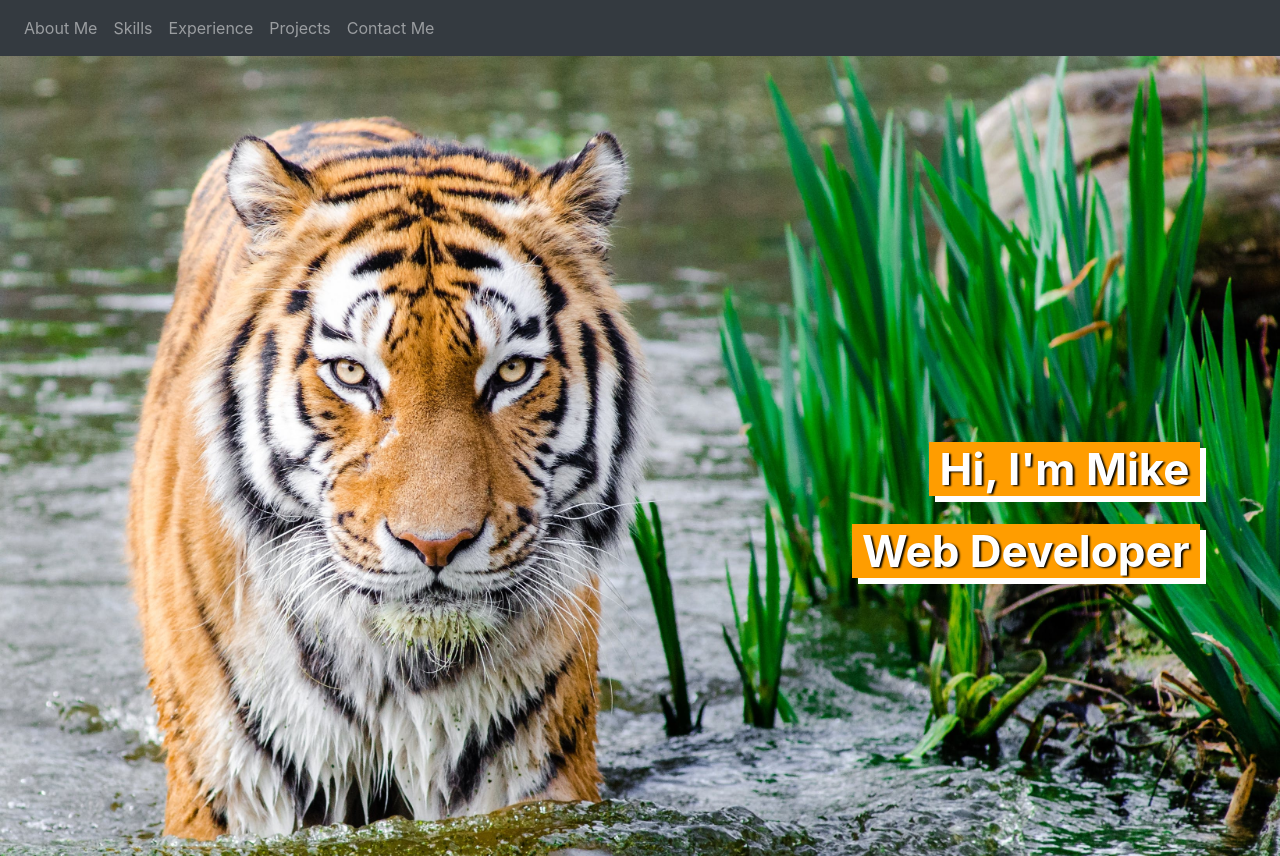
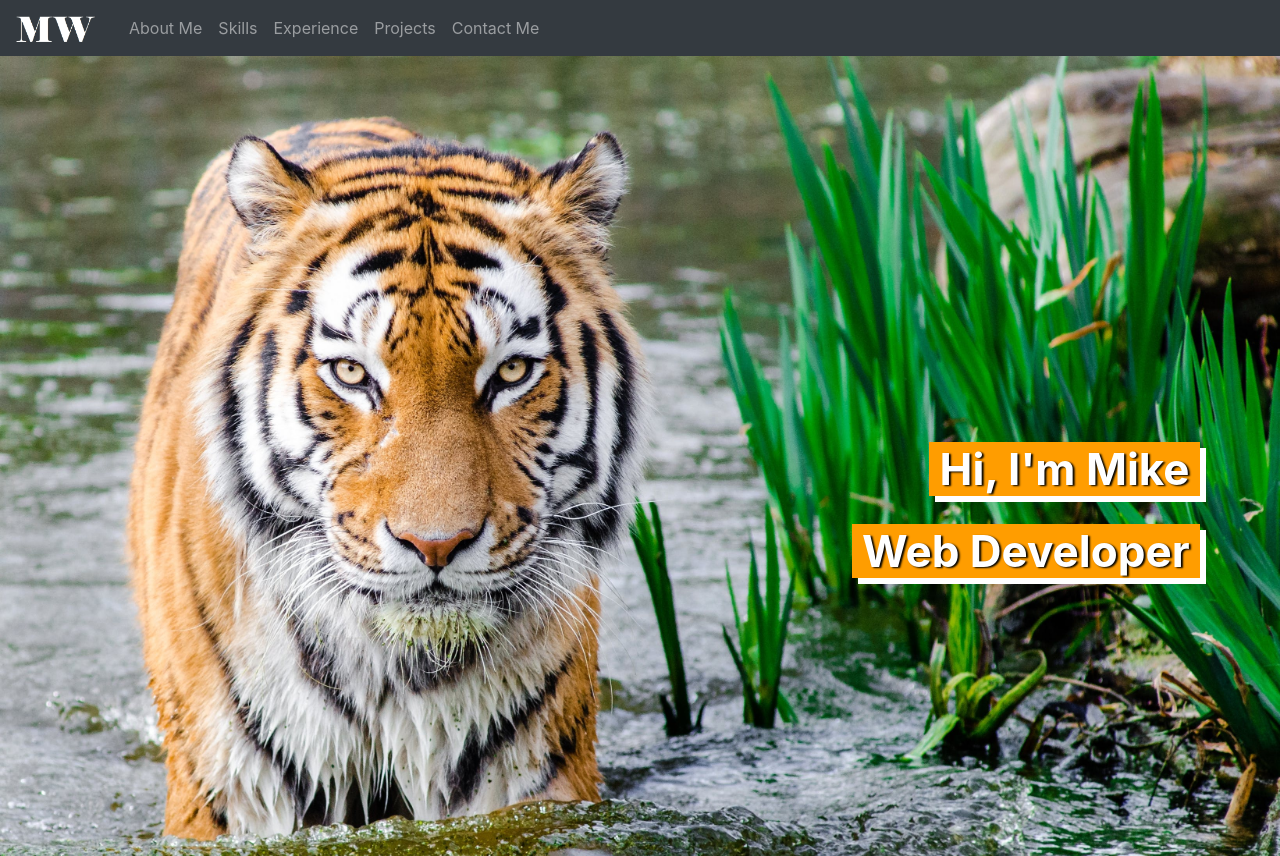
Before and after one commit to MichaelWarr3n/Portfolio, a plain HTML site: page index.html in a window 1280 px wide. Shown: the top 856 px of the page. Drawn offline with nearby package versions, Linux system fonts and the light colour scheme.

Commit message:
logo and favicon added

```diff
--- a/css/styles.css
+++ b/css/styles.css
@@ -8,6 +8,13 @@ header .landing-page-text {
     top: 550px;
     right: 120px;
     height: 100px;
+}
+
+.logo {
+    width: 80px;
+    height: auto;
+    margin-right: 2%;
+    filter: invert();
 }
 
 .abtmecont {
--- a/index.html
+++ b/index.html
@@ -10,6 +10,8 @@
     <link rel="stylesheet" href="css/styles.css">
     <link rel="stylesheet" href="css/bootstrap.css">
 
+    <link rel="icon" href="images/mwlogo.png">
+
 </head>
 
 <body>
@@ -21,7 +23,7 @@
     <button class="navbar-toggler collapsed" type="button" data-toggle="collapse" data-target="#navbarSupportedContent">
         <span class="navbar-toggler-icon"></span>
     </button>
-
+    <img src="images/mwlogo.png" class="logo">
     <div class="collapse navbar-collapse" id="navbarSupportedContent">
         <ul class="navbar-nav">
             <li class="nav-item"><a class="nav-link" href="#aboutMe">About Me</a></li>
```
Also changed, not shown: images/alsome.jpg (added), images/mwlogo.png (added).
